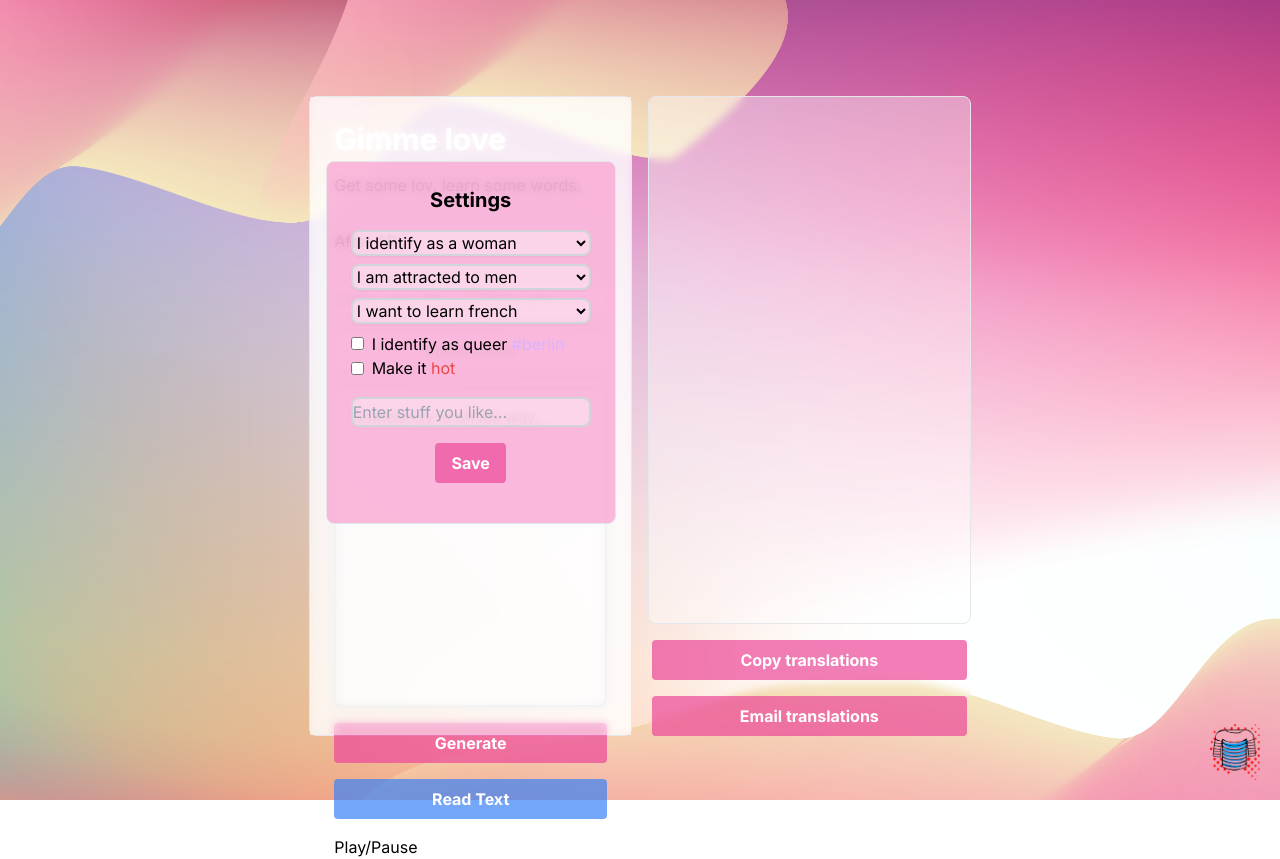
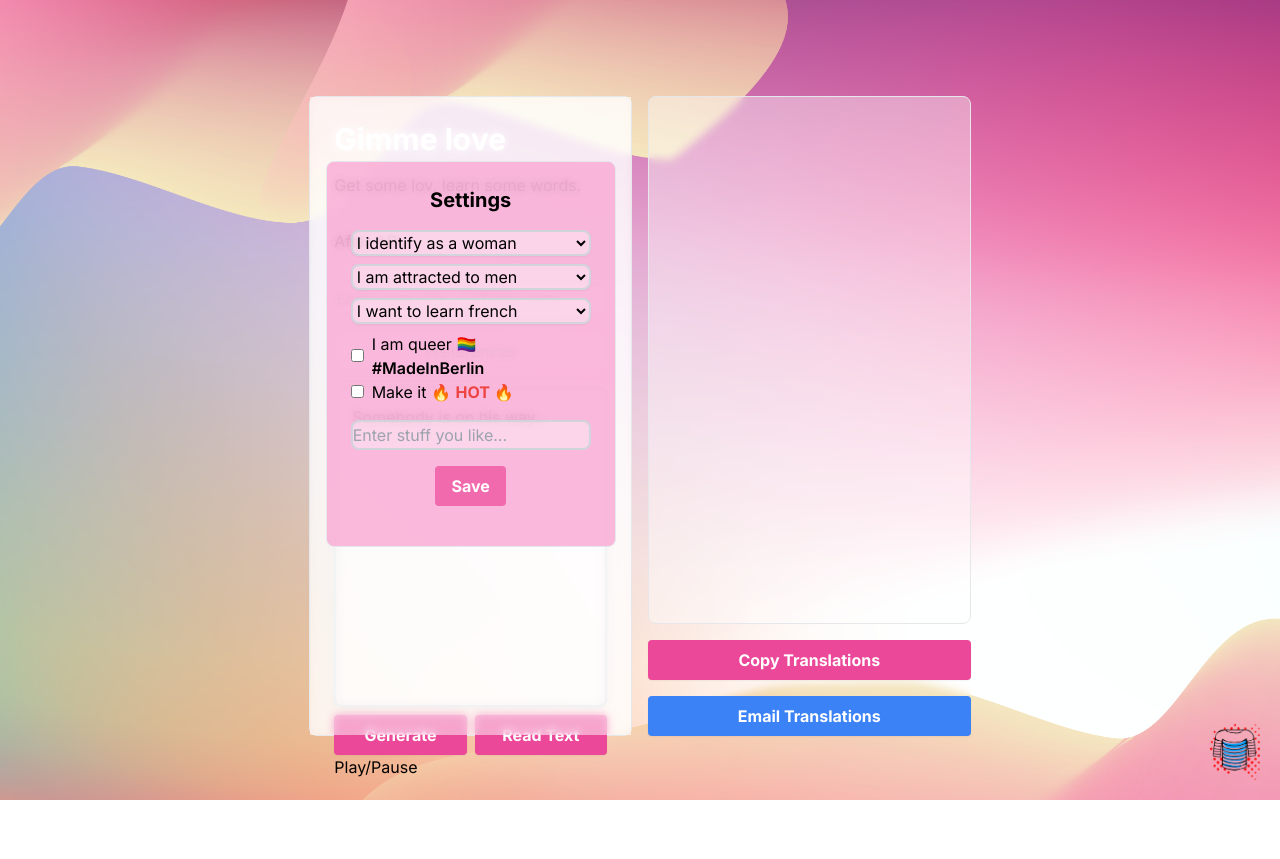
Before and after one commit to lmangall/love-letter, a Next.js app: page / in a window 1280 px wide. Both pictures are taken after a click on the button "Preferences". After the commit the page ends 832 px from the top, so only its background shows below. Built offline with nearby package versions, Linux system fonts and the light colour scheme.

Commit message:
got rid of button prop

```diff
--- a/app/page.tsx
+++ b/app/page.tsx
@@ -3,14 +3,13 @@
 import React, { useState, useRef } from "react";
 import Image from "next/image";
 import InputField from "../components/InputField";
-import Button from "../components/Button";
 import useFetchLoveStory from "../hooks/useFetchLoveStory";
 import useTranslateText from "../hooks/useTranslateText";
 import SettingsModal from "../components/SettingsModal";
 import stripHtml from "../utils/stripHtml";
 
 export default function Home() {
-  const [isModalOpen, setIsModalOpen] = useState(false); // State to control modal visibility
+  const [isModalOpen, setIsModalOpen] = useState(false);
   const { fetchLoveStory, loveStory, error } = useFetchLoveStory();
   const [userCity, setUserCity] = useState("");
   const [userName, setUserName] = useState("");
@@ -20,14 +19,13 @@ export default function Home() {
   const [userTarget, setTargetLanguage] = useState("french");
   const [isQueer, setIsQueer] = useState(false);
   const [isHot, setIsHot] = useState(false);
-  const [isLoading, setIsLoading] = useState(false); // New state to manage loading status
+  const [isLoading, setIsLoading] = useState(false);
   const [isPlaying, setIsPlaying] = useState(false);
 
   const handleOpenModal = () => {
     setIsModalOpen(true);
   };
 
-  // Function to close the modal
   const handleCloseModal = () => {
     setIsModalOpen(false);
   };
@@ -38,7 +36,7 @@ export default function Home() {
     const selection = window.getSelection();
     if (selection && selection.toString()) {
       const text = selection.toString();
-      await translateText(text); //           THIS WAS CHANGED LATELY
+      await translateText(text);
     }
   };
 
@@ -166,6 +164,8 @@ export default function Home() {
           >
             {loveStory || "Somebody is on his way..."}
           </div>
+          <div className="flex justify-between gap-2">
+            {" "}
             <button
               onClick={() =>
                 fetchLoveStory(
@@ -179,16 +179,17 @@ export default function Home() {
                   isHot
                 )
               }
-            className=" w-full bg-pink-500 bg-opacity-70 hover:bg-pink-500 py-2 text-white font-bold rounded hover:bg-pink-600 mt-4"
+              className="w-full mt-2 bg-pink-500 hover:bg-pink-500 py-2 text-white font-bold rounded shadow-sm transition duration-150"
             >
               Generate
             </button>
             <button
               onClick={() => readText(loveStory)}
-            className="w-full mb-4 bg-blue-500 bg-opacity-70 hover:bg-blue-500 py-2 text-white font-bold rounded hover:bg-blue-600 mt-4"
+              className="w-full mt-2 bg-pink-500 hover:bg-pink-500 py-2 text-white font-bold rounded shadow-sm transition duration-150"
             >
               Read Text
             </button>
+          </div>{" "}
           <audio id="audioPlayer" src="" hidden></audio>{" "}
           {/* Hidden until a source is set */}
           <button onClick={togglePlayPause}>Play/Pause</button>
@@ -211,15 +212,15 @@ export default function Home() {
           </div>
           <button
             onClick={handleCopyNotes}
-            className="m-1 mb-4 bg-pink-500 bg-opacity-70 hover:bg-pink-500  py-2 text-white font-bold rounded hover:bg-pink-600 mt-4"
+            className="bg-pink-500 hover:bg-pink-500 py-2 text-white font-bold rounded shadow-sm transition duration-150"
           >
-            Copy translations
+            Copy Translations
           </button>
           <button
             onClick={handleEmailTranslations}
-            className="m-1 mb-4 bg-pink-500 bg-opacity-70 hover:bg-pink-500 py-2 text-white font-bold rounded hover:bg-pink-600 mt-4"
+            className="bg-blue-500 hover:bg-blue-600 py-2 text-white font-bold rounded shadow-sm transition duration-150"
           >
-            Email translations
+            Email Translations
           </button>
         </div>
       </div>
--- a/components/Button.tsx
+++ /dev/null
@@ -1,17 +0,0 @@
-import React from "react";
-
-interface ButtonProps {
-  onClick: () => void;
-  children: React.ReactNode;
-}
-
-const Button: React.FC<ButtonProps> = ({ onClick, children }) => (
-  <button
-    onClick={onClick}
-    className="bg-pink-500 bg-opacity-70 hover:bg-pink-500 px-4 py-2 w-full text-white font-bold rounded hover:bg-pink-600 transition duration-150 m-4"
-  >
-    {children}
-  </button>
-);
-
-export default Button;
--- a/components/SettingsModal.jsx
+++ b/components/SettingsModal.jsx
@@ -78,7 +78,7 @@ function SettingsModal({
       checked={isQueer}
       onChange={(e) => setIsQueer(e.target.checked)}
     />
-    <span className="ml-2">I identify as queer <span className="text-purple-300">#berlin</span></span>
+    <span className="ml-2">I am queer 🏳️‍🌈 <span className="font-semibold	">#MadeInBerlin</span></span>
   </label>
 
           {/* Hot Checkbox */}
@@ -89,7 +89,7 @@ function SettingsModal({
       checked={isHot}
       onChange={(e) => setIsHot(e.target.checked)}
     />
-    <span className="ml-2">Make it <span className="text-red-500">hot</span></span>
+    <span className="ml-2">Make it 🔥 <span className="text-red-500 font-bold">HOT 🔥</span></span>
   </label>
 
         {/* Taste Input */}
@@ -99,8 +99,8 @@ function SettingsModal({
     type="text"
             placeholder="Enter stuff you like..."
             value={userTaste}
-            onChange={(e) => setUserTaste}
-          />
+            onChange={(e) => setUserTaste(e.target.value)}
+            />
         </div>
         {/* Close Button */}
         <div className="text-center">
```
Lines whose indentation alone changed are shown as unchanged.
